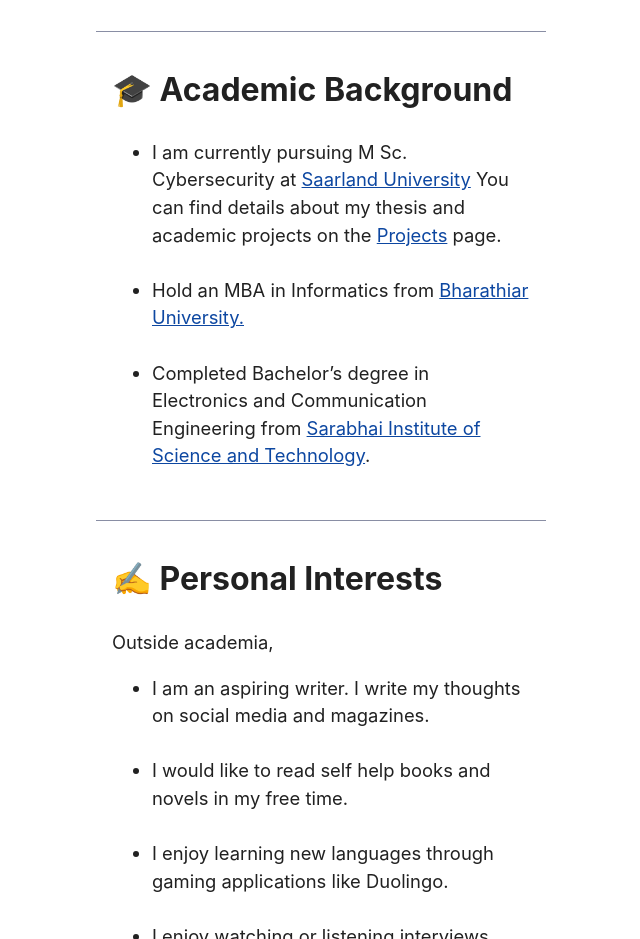
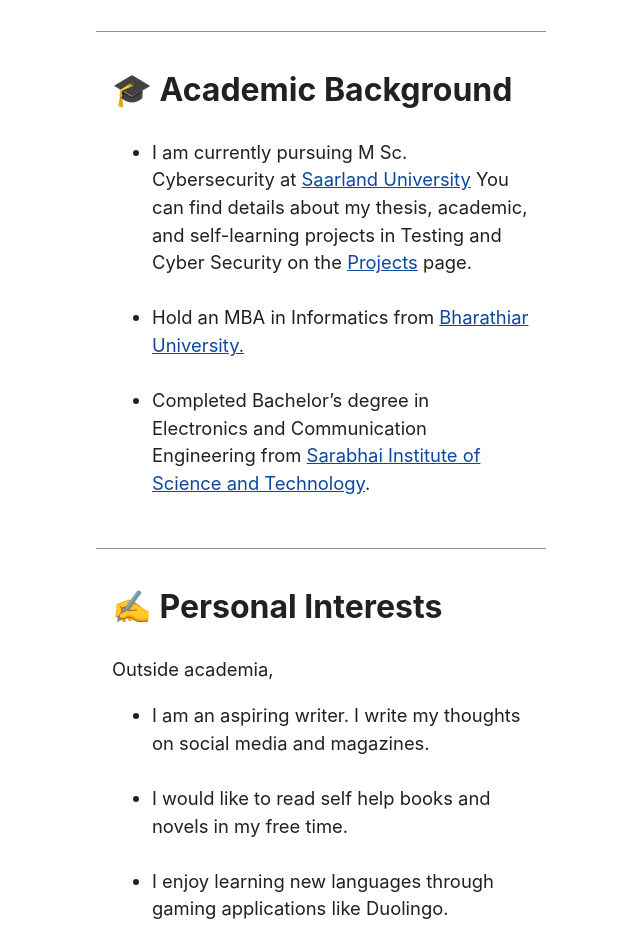
Before and after one commit to minimthomas93/minimthomas93.github.io, a plain HTML site: page index.html in a window 1280 px wide. Shown: the part 1220-2159 px from the top of the page, without its empty margins (454-1094 px from the left). Drawn offline with nearby package versions, Linux system fonts and the light colour scheme.

Commit message:
Revise academic projects description in index.html
Updated the description of academic projects to include self-learning projects in Testing and Cyber Security.

```diff
--- a/index.html
+++ b/index.html
@@ -91,7 +91,7 @@ You can find more details about my work experience, roles, responsibilities, and
 <li>I am currently pursuing M Sc. Cybersecurity at
 <a href="https://www.uni-saarland.de/en/home.html" target="_blank">Saarland University</a>
 
-You can find details about my thesis and academic projects on the
+You can find details about my thesis, academic, and self-learning projects in Testing and Cyber Security on the
 <a class="page-link" href="/projects.html">Projects</a> page.</li><br />
 <li>Hold an MBA in Informatics from
 <a href="https://sde.b-u.ac.in/" target="_blank">Bharathiar University.</a></li><br />
```
